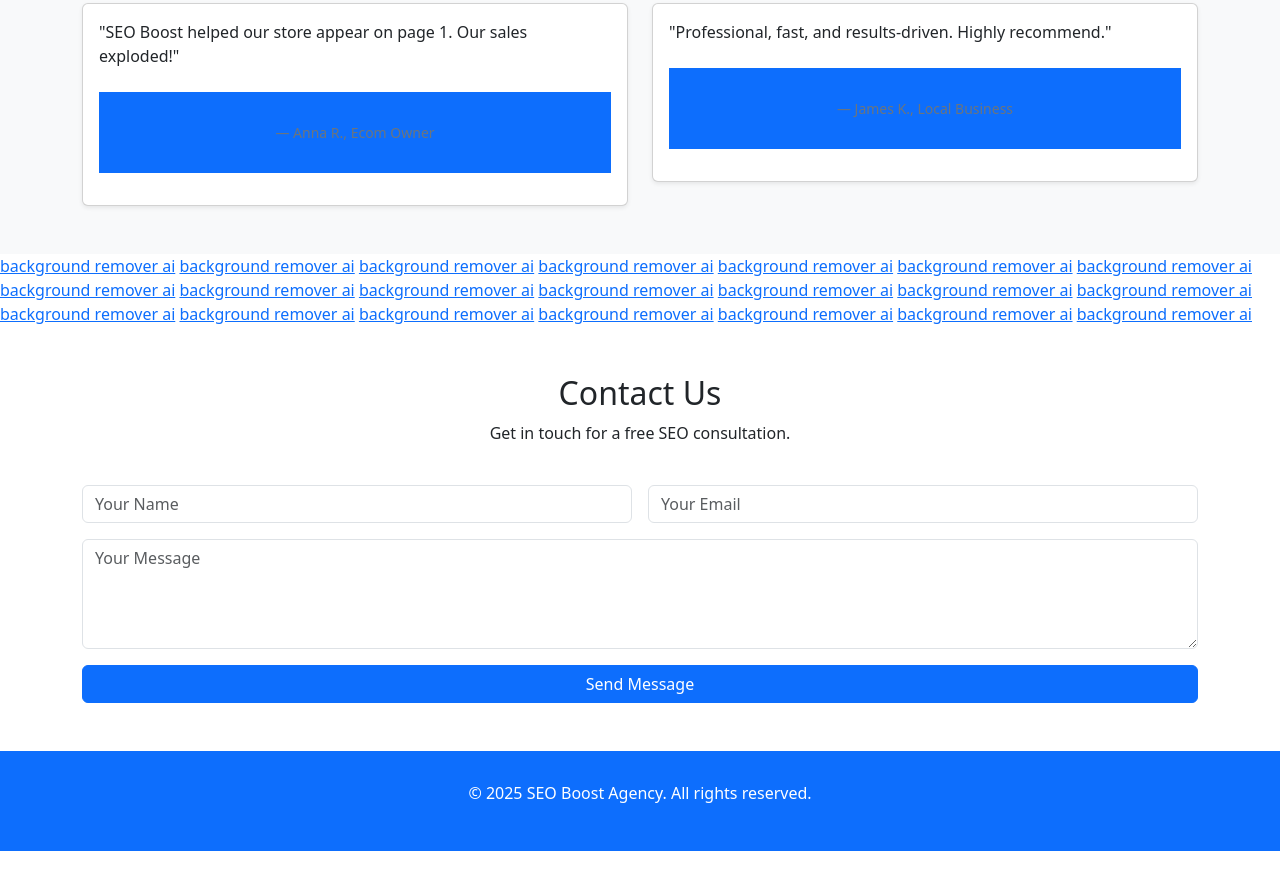
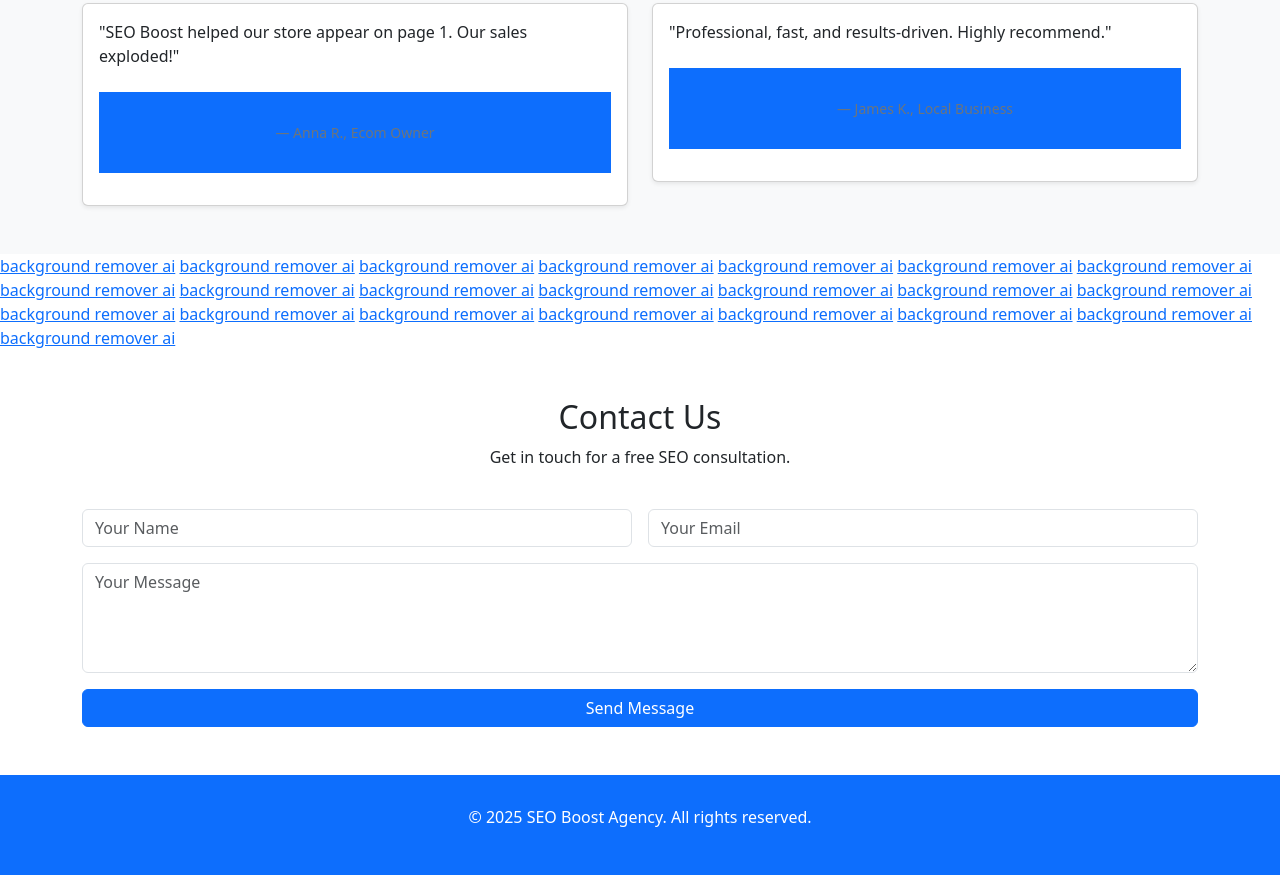
Before and after one commit to semihtrn4/seopagebacklink, a plain HTML site: page index.html in a window 1280 px wide. Shown: the part 1466-2341 px from the top of the page. Before the commit the page ends 2317 px from the top, so only its background shows below. Drawn offline with nearby package versions, Linux system fonts and the light colour scheme.

Commit message:
Update index.html

```diff
--- a/index.html
+++ b/index.html
@@ -163,7 +163,8 @@
 <a href="https://www.indiegogo.com/individuals/38679821">background remover ai</a>
 <a href="https://www.reverbnation.com/getaicraft">background remover ai</a>
 <a href="https://my.archdaily.com/us/@getaicraft/interests/onboarding">background remover ai</a>
-<a href="https://www.capterra.com/p/10031133/Getaicraft/"></a>
+<a href="https://www.capterra.com/p/10031133/Getaicraft">background remover ai</a>
+
 
 
 
```
